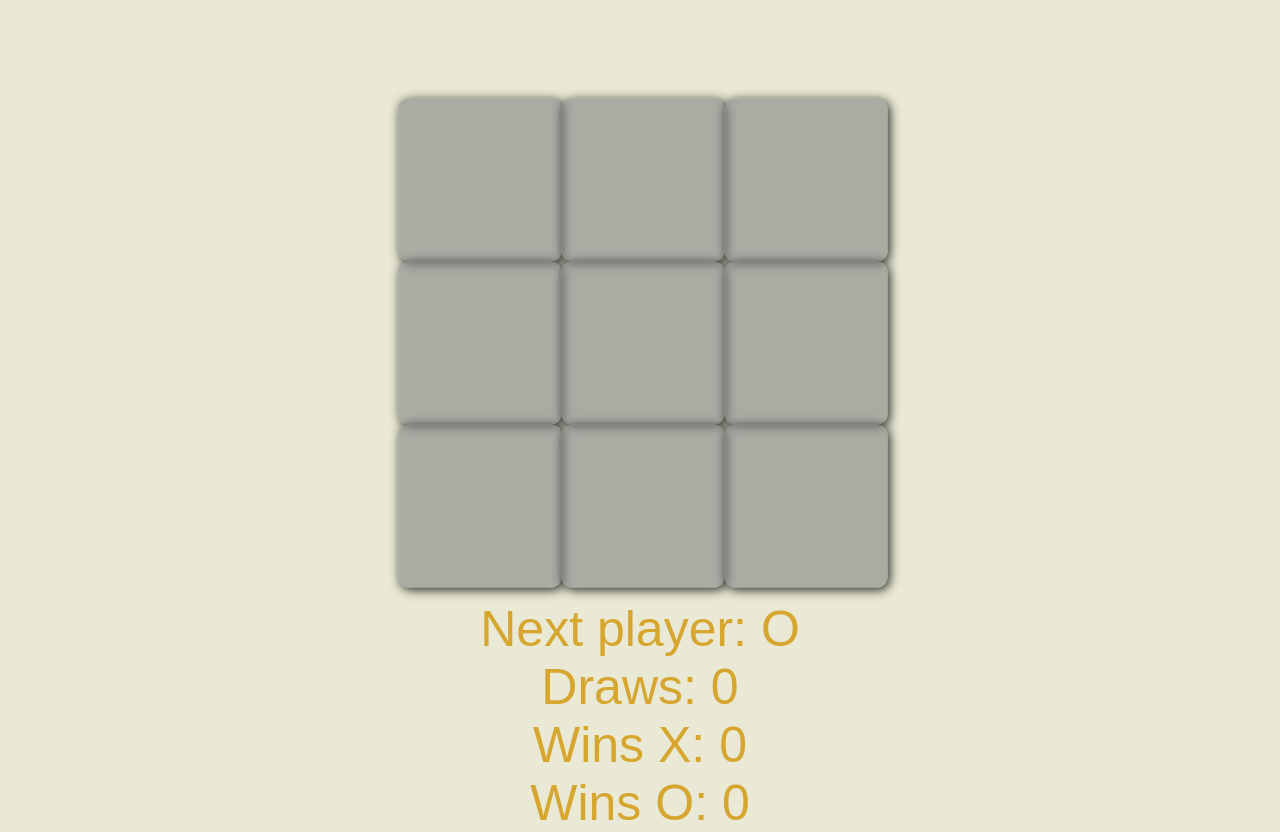
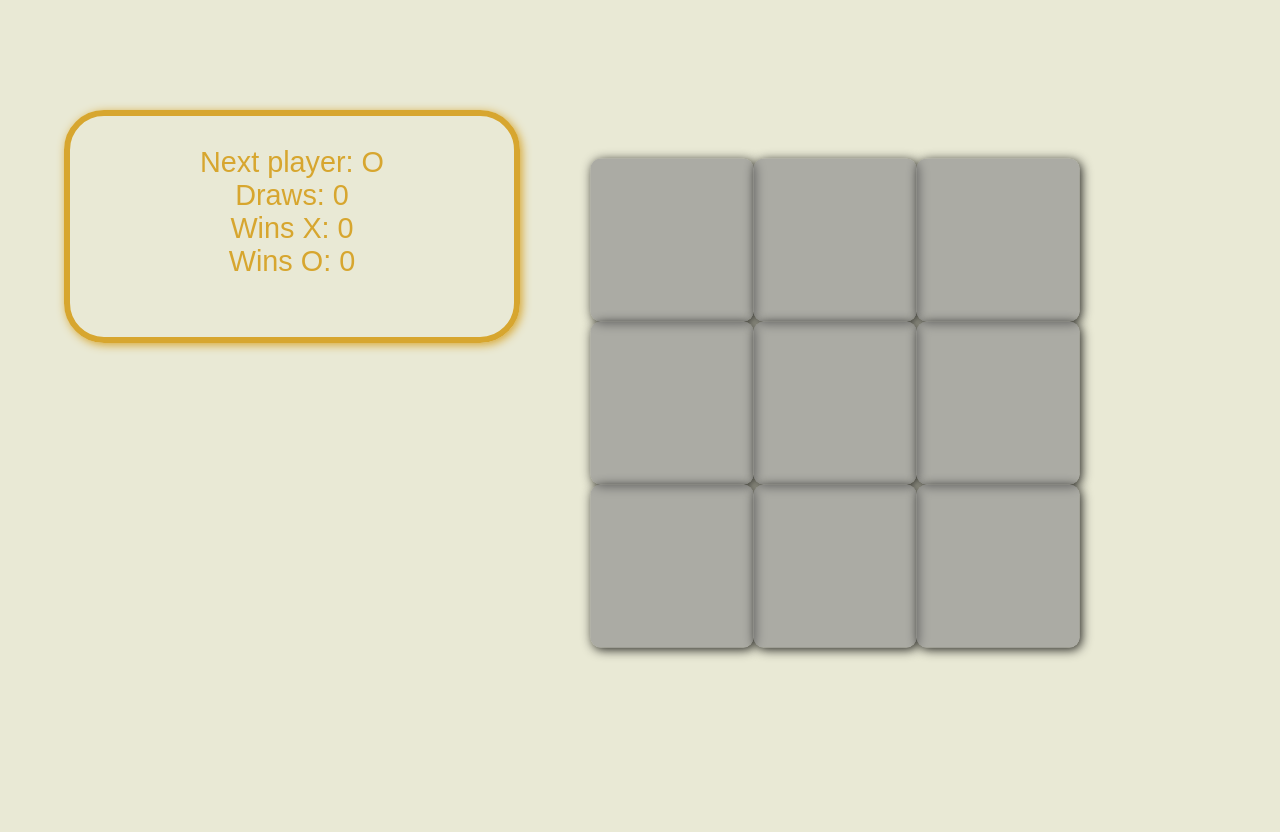
Before and after one commit to lachezar-dimitrov/chess, a React app: page / in a window 1280 px wide. After the commit the page ends 800 px from the top, so only its background shows below. Built offline with nearby package versions, Linux system fonts and the light colour scheme.

Commit message:
Improve stules

```diff
--- a/src/components/Game/Board/Box/box.less
+++ b/src/components/Game/Board/Box/box.less
@@ -1,17 +1,15 @@
-@import '../../../../styles/mixins.less';
-@import '../../../../styles/variables.less';
-
 .box {
+    transition: all 0.3s ease;
     border: none;
+    width: @box-width;
+    height: @box-height;
+    background-color: @color-negative-1;
+    font-size: @symbols-font-size;
     font-family: Helvetica;
     font-weight: bold;
-    width: @box-width;
-    height: @box-height;
-    border-radius: 10px;
-    transition: all 0.3s ease;
-    font-size: @symbols-font-size;
-    background-color: @color-negative-1;
-    box-shadow: 2px 2px 10px @color-negative-2;
+
+    .box-shadow(@color-negative-2);
+    .border-radius(10px);
 
     &.selectable {
         cursor: pointer;
--- a/src/components/Game/Board/board.less
+++ b/src/components/Game/Board/board.less
@@ -1,4 +1,3 @@
-@import './../../../styles/variables.less';
 @import './Box/box.less';
 
 .board {
@@ -9,7 +8,4 @@
 	margin: 20px auto;
     width: @board-height;
 	height: @board-height;
-    // border-radius: 20%;
-    // background-color: @color-negative;
-
 }
--- a/src/components/Game/GameInfo/game-info.less
+++ b/src/components/Game/GameInfo/game-info.less
@@ -1,14 +1,5 @@
-@import './History/history.less';
-
 .game-info {
-    font-size: 50px;
-    color: @text-color-1;
-    margin: 10px auto;
-
-    .status {
-        font-size: 50px;
-        color: @text-color-1;
-        margin: 20px auto;
-    }
-
+    font-size: 1.8em;
+    // background-color: @accent-color-2;
+    width: @game-info-width;
 }
--- a/src/components/Game/game.less
+++ b/src/components/Game/game.less
@@ -1,12 +1,40 @@
-@import '../../styles/variables.less';
 @import '../../styles/mixins.less';
+
 @import './Board/board.less';
+@import './History/history.less';
 @import './GameInfo/game-info.less';
 
 .game-container {
+   display: grid;
+   grid-template-columns: 2fr 4fr;
+   grid-template-areas: "info board"
+                        "history board";
+   align-items: center;
    height: @game-height;
    width: @game-width;
-   border-radius: 10px;
+
+   .border-radius(10px);
+
+   .game-info {
+      grid-area: info;
+   }
+
+   .history {
+      grid-area: history;
+   }
+
+   .board {
+      grid-area: board;
+   }
+
+   .game-info, .history {
+      padding: 30px;
+      color: @text-color-1;
+
+      .border-radius(40px);
+      .bordered(@text-color-1);
+      .box-shadow(@text-color-1);
+   }
 
    .center-element();
 }
--- a/src/styles/mixins.less
+++ b/src/styles/mixins.less
@@ -5,6 +5,16 @@
     transform: translate(-50%, -50%);
 }
 
-.bordered {
-    border: 6px solid @primary-border-color;
+.bordered(@color) {
+    border: 6px solid @color;
 }
+
+.box-shadow(@color) {
+    box-shadow: 2px 2px 10px @color;
+}
+
+.border-radius(@radius: 5px) {
+    -webkit-border-radius: @radius;
+       -moz-border-radius: @radius;
+            border-radius: @radius;
+}
--- a/src/styles/variables.less
+++ b/src/styles/variables.less
@@ -1,8 +1,9 @@
 
 // COLORS
-@text-color-1: #d7a62f;
+
+// Common
 @accent-color-1: #769656;
-@accent-color-2:#baca44;
+@accent-color-2:#baca4460;
 @accent-color-3:#e9e9d5;
 @accent-color-4:#eefed3;
 @color-positive: #ffffff;
@@ -10,18 +11,26 @@
 @color-negative-1: #8a8a8aa6;
 @color-negative-2: #000000de;
 
-// BACKGROUND COLORS
+// Text
+@text-color-1: #d7a62f;
+
+// Background
 @primary-background: #b9b0b0;
 @board-background: #d9ecd0;
 @box-background: #77a8a8;
 
-//BORDER COLORS
+// Border
 @primary-border-color: #2c3e50;
+
+// ---COLORS
 
 // LENGTHS
 @body-height: 100vh;
 @game-height: @body-height - 20vh;
-@game-width: @game-height;
+@game-width: 90%;
+
+@game-info-width: 100%;
+@history-width: 100%;
 
 // Board
 @board-height: 60vh;
@@ -31,6 +40,10 @@
 @box-width: @board-height / 3;
 @box-height: @box-width;
 
+// ---LENGTHS
 
 // FONT
+
 @symbols-font-size: @box-width * 0.75;
+
+// ---FONT
```
Also changed, not shown: src/components/Game/GameInfo/History/history.less (deleted).
